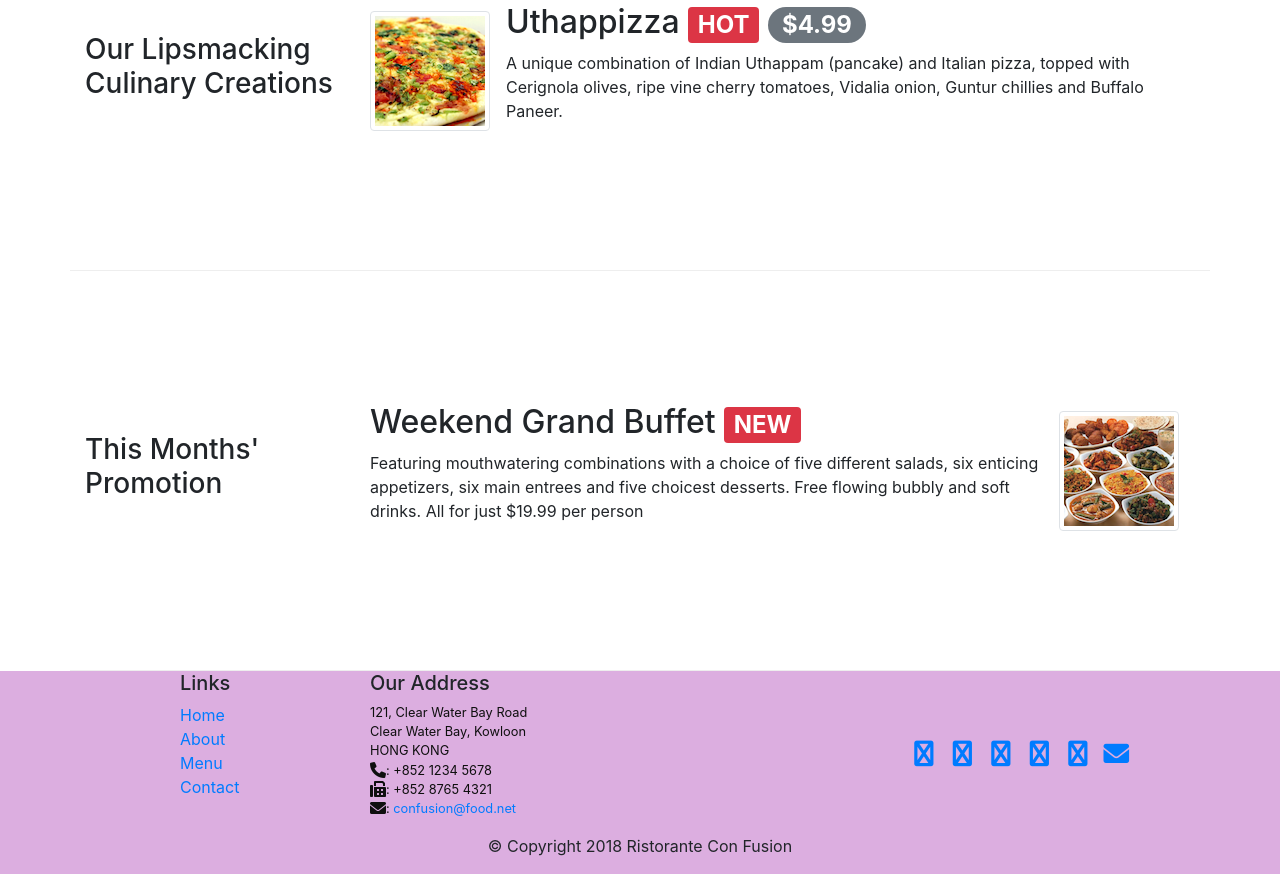
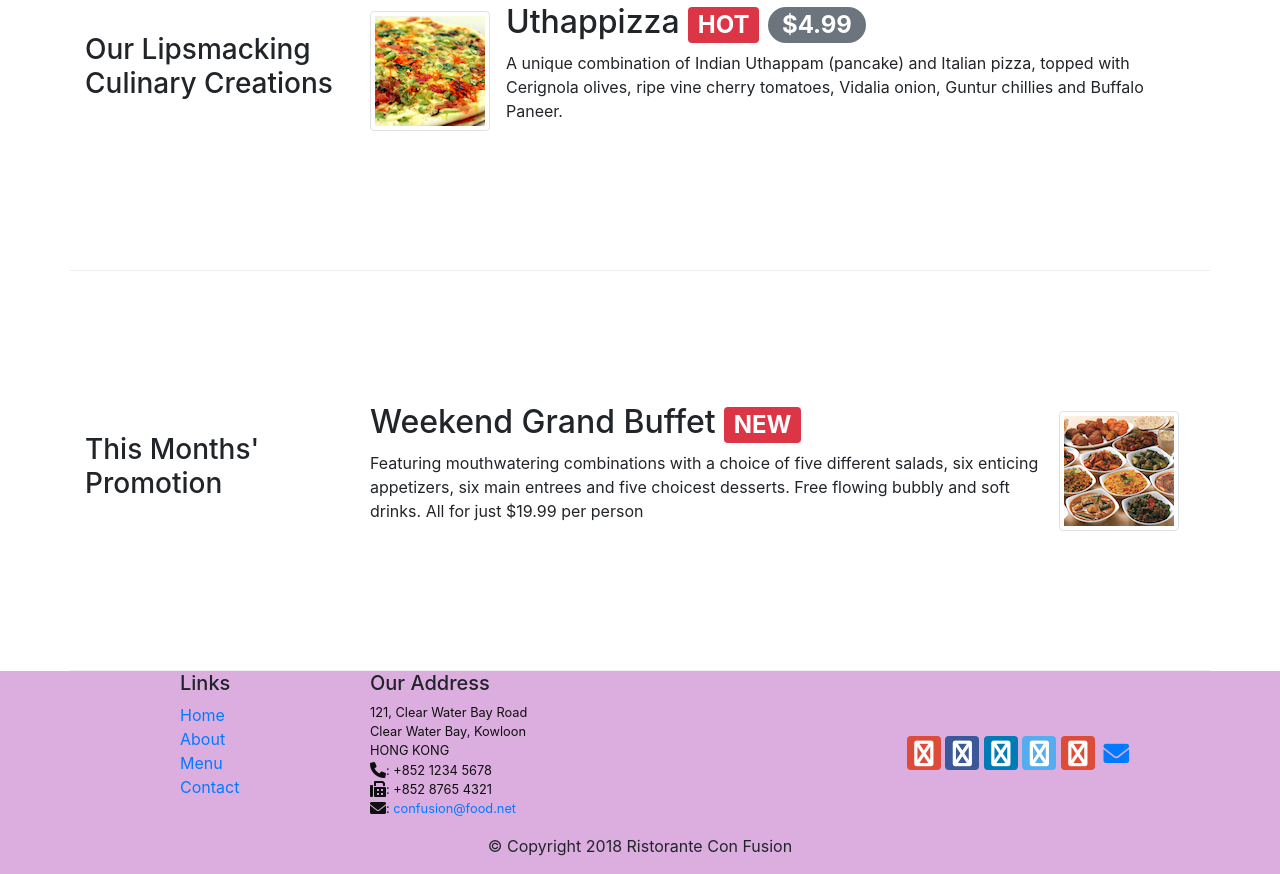
Before and after one commit to Prabhjot410/front-end-web-ui-Frameworks-and-tools, a website: page Bootstrap4/index.html in a window 1280 px wide. Shown: the part 884-1758 px from the top of the page. Drawn offline with nearby package versions, Linux system fonts and the light colour scheme.

Commit message:
Update index.html

```diff
--- a/Bootstrap4/index.html
+++ b/Bootstrap4/index.html
@@ -342,12 +342,12 @@
                     </div>
                     <div class="col-12 col-sm-4 align-self-center">
                     <div class="text-center">
-                        <a class="btn btn-social-icon " href="http://google.com/+"><span class="fa fa-google-plus"></span></a>
-                        <a class="btn btn-social-icon " href="http://www.facebook.com/profile.php?id="><i class="fa fa-facebook"></i></a>
-                        <a class="btn btn-social-icon " href="http://www.linkedin.com/in/"><i class="fa fa-linkedin"></i></a>
-                        <a class="btn btn-social-icon " href="http://twitter.com/"><i class="fa fa-twitter"></i></a>
-                        <a class="btn btn-social-icon " href="http://youtube.com/"><i class="fa fa-youtube"></i></a>
-                        <a class="btn btn-social-icon " href="mailto:"><i class="fa fa-envelope-o"></i></a>
+                        <a class="btn btn-social-icon btn-google" href="http://google.com/+"><i class="fa fa-google-plus"></i></a>
+                        <a class="btn btn-social-icon btn-facebook" href="http://www.facebook.com/profile.php?id="><i class="fa fa-facebook"></i></a>
+                        <a class="btn btn-social-icon btn-linkedin" href="http://www.linkedin.com/in/"><i class="fa fa-linkedin"></i></a>
+                        <a class="btn btn-social-icon btn-twitter" href="http://twitter.com/"><i class="fa fa-twitter"></i></a>
+                        <a class="btn btn-social-icon btn-google" href="http://youtube.com/"><i class="fa fa-youtube"></i></a>
+                        <a class="btn btn-social-icon" href="mailto:"><i class="fa fa-envelope-o"></i></a>
                     </div>
                 </div>
            </div>
```
